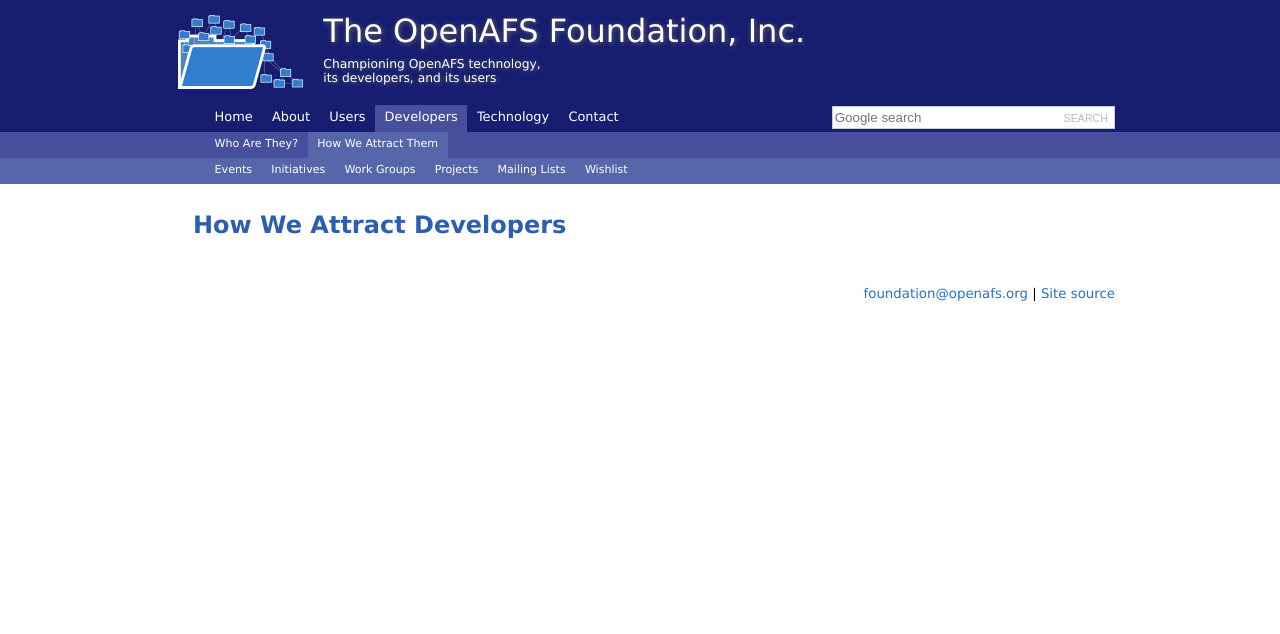
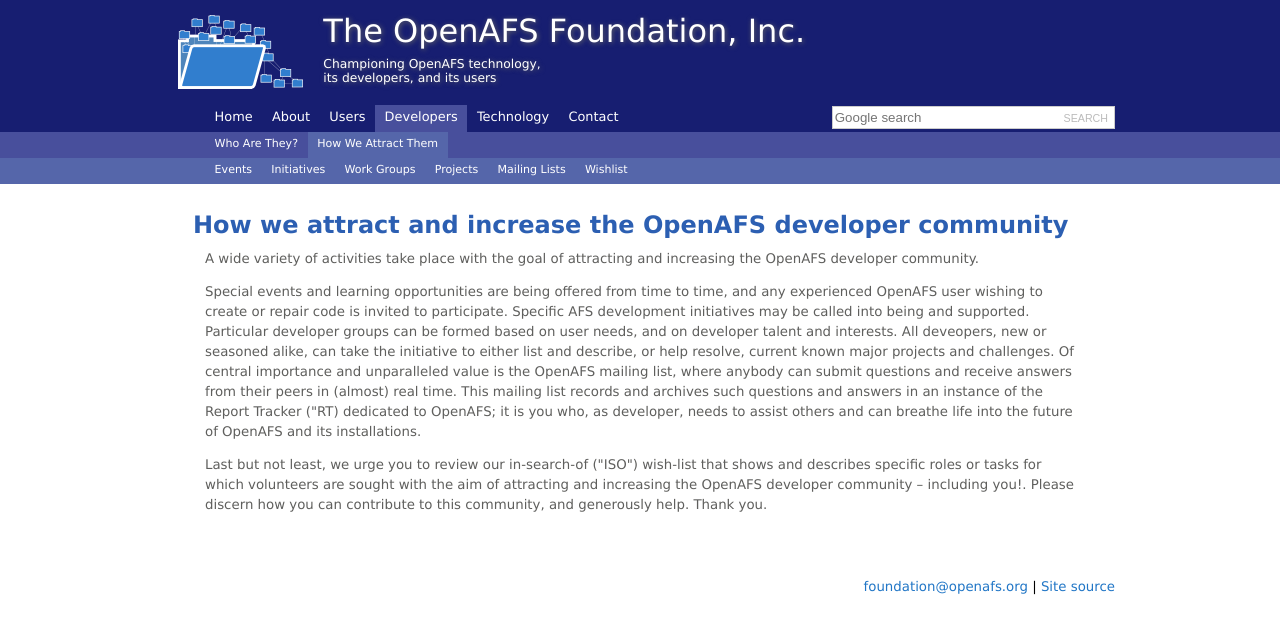
Before and after one commit to openafsfoundation/openafsfoundation.org, a Jekyll site: the page built from devs/attract/index.md, in a window 1280 px wide. Shown: the top 634 px of the page. Built offline with Jekyll 4.4.1, drawn with Linux system fonts in a browser that asks for light colours.

Commit message:
DEVS/Attract: text
First draft

```diff
--- a/devs/attract/index.md
+++ b/devs/attract/index.md
@@ -3,4 +3,10 @@
 nav: [devs,how]
 ---
 
-## How We Attract Developers ##
+## How we attract and increase the OpenAFS developer community ##
+
+A wide variety of activities take place with the goal of attracting and increasing the OpenAFS developer community.
+
+Special events and learning opportunities are being offered from time to time, and any experienced OpenAFS user wishing to create or repair code is invited to participate. Specific AFS development initiatives may be called into being and supported. Particular developer groups can be formed based on user needs, and on developer talent and interests. All deveopers, new or seasoned alike, can take the initiative to either list and describe, or help resolve, current known major projects and challenges. Of central importance and unparalleled value is the OpenAFS mailing list, where anybody can submit questions and receive answers from their peers in (almost) real time.  This mailing list records and archives such questions and answers in an instance of the Report Tracker ("RT) dedicated to OpenAFS; it is you who, as developer, needs to assist others and can breathe life into the future of OpenAFS and its installations.
+
+Last but not least, we urge you to review our in-search-of ("ISO") wish-list that shows and describes specific roles or tasks for which volunteers are sought with the aim of attracting and increasing the OpenAFS developer community -- including you!. Please discern how you can contribute to this community, and generously help. Thank you.
```
